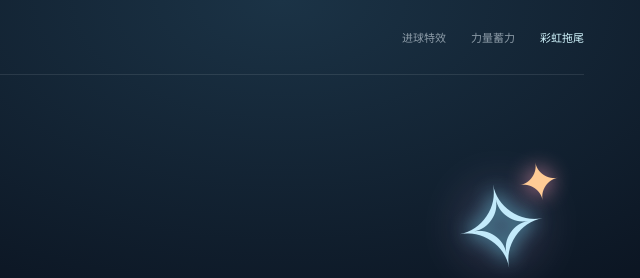
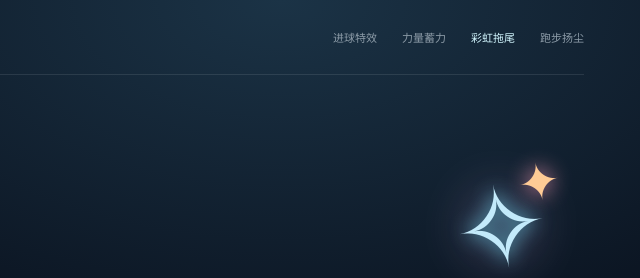
Before and after one commit to GioGyan90/3d_React_test2, a plain HTML site: page rainbow-cue/index.html in a window 1280 px wide. Shown: the top 278 px of the page, 640-1280 px from the left. Drawn offline with nearby package versions, Linux system fonts and the light colour scheme.

Commit message:
feat: link Running Dust FX gallery from existing effect pages

```diff
--- a/rainbow-cue/index.html
+++ b/rainbow-cue/index.html
@@ -16,6 +16,7 @@
         <a href="../elemental-pocket/">进球特效</a>
         <a href="../power-charge/">力量蓄力</a>
         <span class="current">彩虹拖尾</span>
+        <a href="../running-dust/">跑步扬尘</a>
       </nav>
     </header>
 
```
